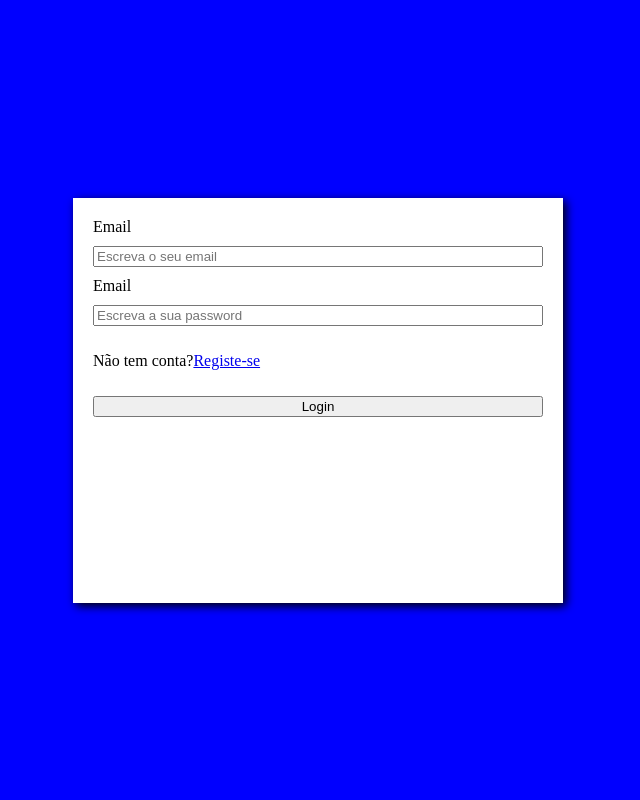
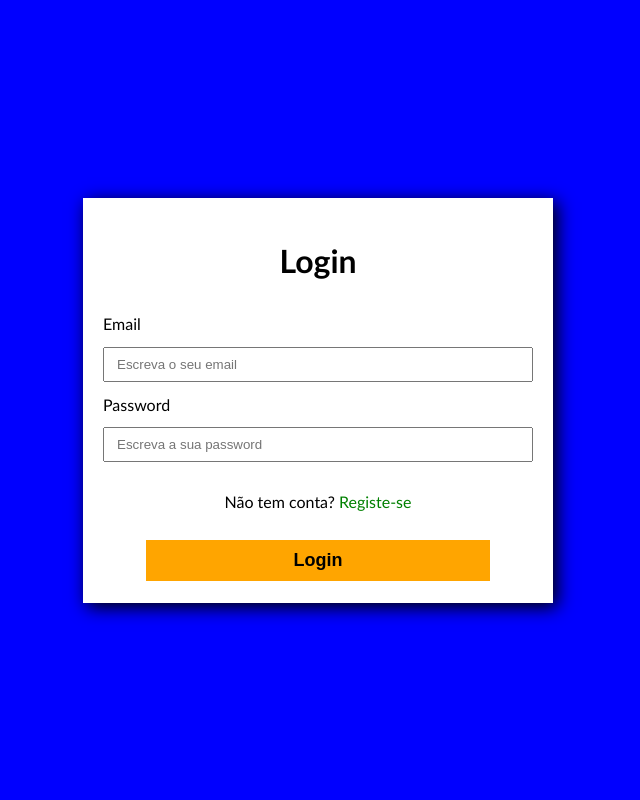
Before and after one commit to RDPW1SH/MiauWorld, a PHP site: page /auth/login in a window 1280 px wide. Shown: the whole page, without its empty margins (322-962 px from the left). Run offline with PHP 8.4, Linux system fonts and the light colour scheme.

Commit message:
auth pages css

```diff
--- a/app/css/auth.css
+++ b/app/css/auth.css
@@ -1,5 +1,6 @@
 body {
     margin: 0;
+    font-family: 'Gill Sans', 'Gill Sans MT', Calibri, 'Trebuchet MS', sans-serif;
     width: 100vw;
     height: 100vh;
 }
@@ -15,11 +16,41 @@ body {
     background-color: white;
     min-width: 380px;
     min-height: 295px;
-    width: 450px;
+    width: 430px;
     height: 365px;
     display: flex;
     flex-direction: column;
-    box-shadow: 3px 3px 9px black;
+    box-shadow: 4px 4px 17px black;
     gap: 10px;
     padding: 20px;
+    justify-content: space-around;
 }
+.links {
+    text-align: center;
+}
+input {
+    padding: 8px 12px;
+}
+a {
+    text-decoration: none;
+    color: green;
+}
+h1 {
+    text-align: center;
+}
+.placement {
+    text-align: center;
+}
+.auth-btn {
+    width: 80%;
+    font-weight: 600;
+    padding: 10px;
+    font-size: large;
+    background-color: orange;
+    text-align: center;
+    border: none;
+    cursor: pointer;
+}
+.auth-btn:hover {
+    background-color: orangered;
+}
--- a/app/views/auth/login.php
+++ b/app/views/auth/login.php
@@ -30,19 +30,27 @@ if(isset($_POST['auth-btn'])) {
     <link rel="stylesheet" href='./app/css/auth.css'>
     <title>MiauWorld - Login</title>
 </head>
+
+
+<body>
 <main class="container">
     <form class="login-card" action="" method="post">
+        <h1>Login</h1>
         <label for="email">Email</label>
         <input type="email" name="email" placeholder="Escreva o seu email" required>
-        <label for="password">Email</label>
+        <label for="password">Password</label>
         <input type="password" name="password" placeholder="Escreva a sua password" required>
-        <p>Não tem conta?<a href="./register.php">Registe-se</a></p>
-        <button class="auth-btn" type="submit">Login</button>
+        <div class="links">
+            <p>Não tem conta? <a href="./register.php">Registe-se</a></p>
+        </div>
+        <div class="placement">
+            <button class="auth-btn" type="submit">Login</button>
+        </div>
+
     </form>
 </main>
+</body>
+<style>
 
-<body>
-
-</body>
-
+</style>
 </html>
--- a/app/views/home.php
+++ b/app/views/home.php
@@ -4,15 +4,15 @@
 <head>
     <meta charset="UTF-8">
     <meta name="viewport" content="width=device-width, initial-scale=1.0">
-    <link rel="stylesheet" href="./index.css">
+    <link rel="stylesheet" href="./app/views/index.css">
     <title>Home</title>
 </head>
 
 <body>
 
-    <?php include $_SERVER['DOCUMENT_ROOT'] . './app/shared/components/nav/navbar.php'; ?>
+    <?php include './app/shared/components/nav/navbar.php'; ?>
     <h1>Bem vindo ao nosso site</h1>
-    <?php include $_SERVER['DOCUMENT_ROOT'] . './app/shared/components/footer/footer.php'; ?>
+    <?php include './app/shared/components/footer/footer.php'; ?>
 
 </body>
 
--- a/app/views/index.css
+++ b/app/views/index.css
@@ -2,6 +2,6 @@ body, html {
     margin: 0;
 
 }
-h2 {
+h1 {
     color: aquamarine;
 }
```
Also changed, not shown: app/shared/components/footer/footer.php (+1 -9 lines), app/views/auth/forgot-password.php (+9 -6 lines), app/views/auth/register.php (+10 -5 lines).
